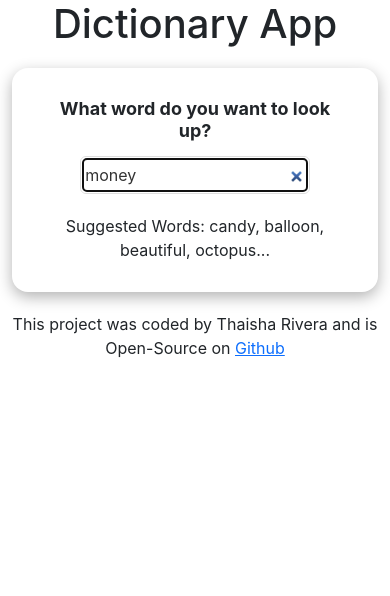
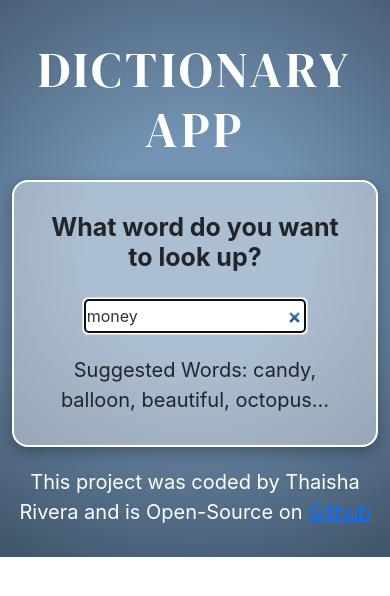
Before and after one commit to Trivera0713/Dictionary-App, a React (Create React App) app: page / in a window 390 px wide. Shown: the top 596 px of the page. Built offline with nearby package versions, Linux system fonts and the light colour scheme; no server answers.

Commit message:
fine tune styling

```diff
--- a/public/index.html
+++ b/public/index.html
@@ -9,6 +9,9 @@
       name="description"
       content="Web site created using create-react-app"
     />
+    <link rel="preconnect" href="https://fonts.googleapis.com">
+<link rel="preconnect" href="https://fonts.gstatic.com" crossorigin>
+<link href="https://fonts.googleapis.com/css2?family=DM+Serif+Display&display=swap" rel="stylesheet">
     <link rel="apple-touch-icon" href="%PUBLIC_URL%/logo192.png" />
     <!--
       manifest.json provides metadata used when your web app is installed on a
--- a/src/App.css
+++ b/src/App.css
@@ -1,7 +1,28 @@
+.App {
+  background: radial-gradient(
+    circle at 50.3% 44.5%,
+    rgb(116, 147, 179) 30%,
+    rgb(62, 83, 104) 100.2%
+  );
+}
 .App-header h1 {
+  color: #fff;
+  padding-top: 50px;
+  font-family: "DM Serif Display", serif;
   text-align: center;
-  font-size: 40px;
+  font-size: 75px;
+  text-transform: uppercase;
+  letter-spacing: 4px;
 }
 footer {
+  padding-bottom: 30px;
   text-align: center;
+  color: rgb(255, 253, 255);
+  font-size: 20px;
 }
+@media (max-width: 960px) {
+  .App-header h1 {
+    font-size: 50px;
+    padding-top: 40px;
+  }
+}
--- a/src/Dictionary.css
+++ b/src/Dictionary.css
@@ -1,5 +1,5 @@
 .Dictionary h1 {
-  font-size: 18px;
+  font-size: 30px;
   font-weight: bold;
   margin-bottom: 15px;
   text-align: center;
@@ -14,16 +14,25 @@
   padding: 6px 4px;
   border-radius: 6px;
   border: 1px solid #ddd;
-  color: #333;
+  color: #333333;
 }
 .Dictionary section {
-  background-color: white;
+  background-color: rgba(255, 255, 255, 0.4);
   padding: 30px;
   border-radius: 16px;
+  border: solid 2px #fff;
   box-shadow: 0px 5px 15px rgba(0, 0, 0, 0.3);
   margin: 20px 0;
 }
+
 .Dictionary .hint {
+  font-size: 20px;
   margin-top: 10px;
   text-align: center;
 }
+@media (max-width: 960px){
+  .Dictionary h1{
+    font-size: 25px;
+    padding-bottom: 10px;
+  }
+}
--- a/src/Dictionary.js
+++ b/src/Dictionary.js
@@ -3,7 +3,6 @@ import "./Dictionary.css";
 import axios from "axios";
 import Results from "./Results";
 import Photos from "./Photos";
-import Synonyms from "./Synonyms";
 
 export default function Dictionary(props) {
   let [keyword, setKeyword] = useState(props.defaultKeyword);
--- /dev/null
+++ b/src/Meaning.css
@@ -0,0 +1,14 @@
+.Meaning h3 {
+  color: white;
+  font-size: 30px;
+}
+.Meaning p{
+  font-size: 20px;
+}
+.Meaning em{
+  color: white;
+}
+@media (max-width: 960px){
+  .Meaning h3{text-align: center;
+  text-decoration: underline;}
+}
--- a/src/Meaning.js
+++ b/src/Meaning.js
@@ -1,5 +1,6 @@
 import React from "react";
 import Synonyms from "./Synonyms";
+import "./Meaning.css";
 
 export default function Meaning(props) {
   return (
--- a/src/Phonetic.css
+++ b/src/Phonetic.css
@@ -1,21 +1,24 @@
 .Phonetic {
   height: 60px;
 }
-.Phonetic a {
-  border: 1px solid #ddd;
-  text-decoration: none;
-  padding: 10px 20px;
-  border-radius: 20px;
-  margin-right: 10px;
-  font-weight: bold;
-  transition: all 150ms ease-in-out;
+audio {
+  position: relative;
+  left: 60px;
 }
-.Phonetic a:hover {
-  background: pink;
-  color: white;
-}
+
 .Phonetic .text {
   opacity: 0.7;
   font-weight: bold;
-  padding-left: 10px;
+  text-align: center;
+  font-size: 30px;
 }
+@media (max-width: 960px) {
+  audio {
+    position: relative;
+    left: 0;
+  }
+  .Phonetic .text {
+    display: none;
+
+  }
+}
--- a/src/Phonetic.js
+++ b/src/Phonetic.js
@@ -5,10 +5,14 @@ export default function Phonetic(props) {
   console.log(props.phonetic);
   return (
     <div className="Phonetic">
-      <audio controls src={props.phonetic.audio}>
-        <a href={props.phonetic.audio}>Listen</a>{" "}
-      </audio>
-      <span className="text">{props.phonetic.text}</span>
+      <div className="row">
+        <div className="col-md-6">
+          <audio controls src={props.phonetic.audio}>
+            <a href={props.phonetic.audio}>Listen</a>
+          </audio>
+        </div>
+        <div className="text col-md-6 ">{props.phonetic.text}</div>
+      </div>
     </div>
   );
 }
--- a/src/Photos.js
+++ b/src/Photos.js
@@ -9,7 +9,7 @@ export default function Photos(props) {
         <div className="row">
           {props.photos.map(function (photo, index) {
             return (
-              <div className="col-4" key={index}>
+              <div className="col-md-4" key={index}>
                 <a href={photo.src.original} target="_blank" rel="noreferrer">
                   <img
                     src={photo.src.landscape}
--- a/src/Results.css
+++ b/src/Results.css
@@ -1,6 +1,13 @@
-.Results h2 {
-  font-size: 36px;
+.Results section h2 {
+  font-size: 60px;
   font-weight: bold;
   line-height: 1.5;
-  margin-bottom: 10px;
+  margin: -5px 0 10px;
+  text-align: center;
+  text-transform: uppercase;
 }
+@media (max-width: 960px) {
+  .Results section h2 {
+    font-size: 30px;
+  }
+}
--- a/src/Results.js
+++ b/src/Results.js
@@ -1,6 +1,7 @@
 import React from "react";
 import Meaning from "./Meaning";
 import Phonetic from "./Phonetic";
+import "./Results.css";
 
 export default function Results(props) {
   if (props.result) {
--- a/src/Synonyms.css
+++ b/src/Synonyms.css
@@ -1,10 +1,11 @@
 .Synonyms {
   margin-top: 10px;
   padding: 0;
+  text-align: center;
 }
 .Synonyms li {
   display: inline-block;
+  font-size: 20px;
   padding-right: 15px;
   line-height: 1;
-
 }
```
